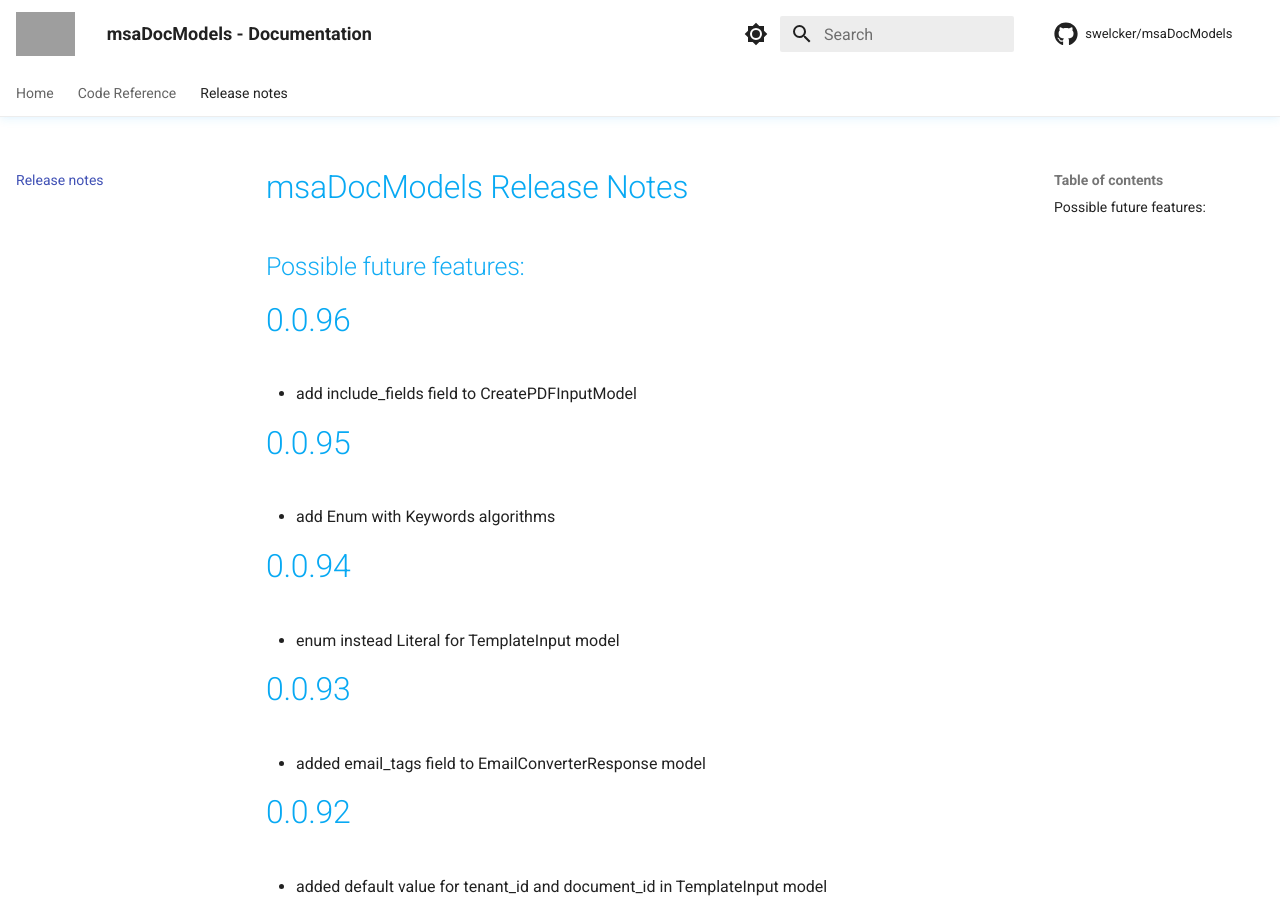
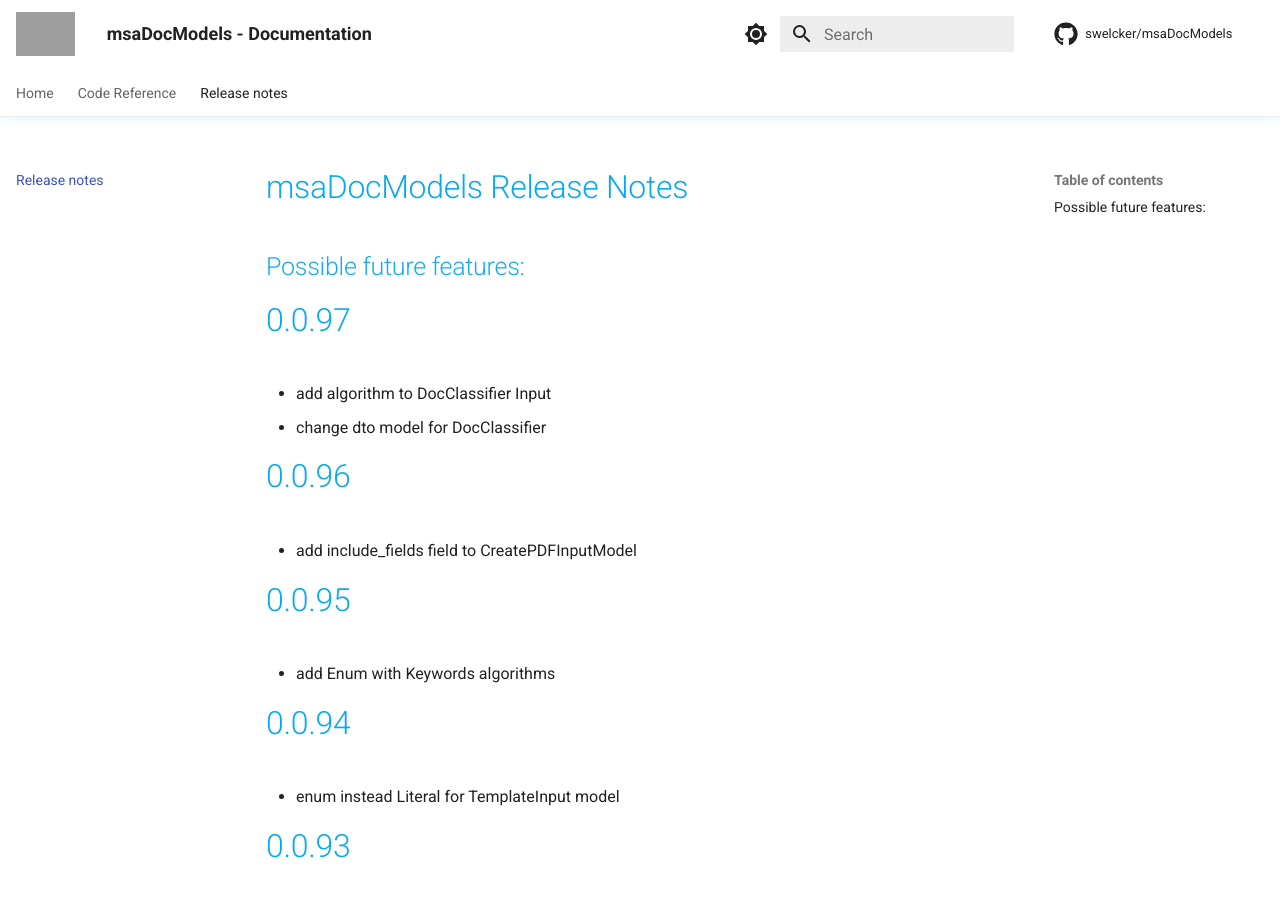
Before and after one commit to u2d-ai/msaDocModels, an MkDocs documentation site: the page built from docs/release-notes.md, in a window 1280 px wide and 900 px high. Built offline with MkDocs 1.6.1 and Material for MkDocs 9.7.7, drawn with Linux system fonts in a browser that asks for light colours; comment, search, counter and statistics services are not loaded; grey boxes are pictures that could not be loaded.

Commit message:
feat: update DocClassifier model

```diff
--- a/docs/release-notes.md
+++ b/docs/release-notes.md
@@ -1,5 +1,10 @@
 # msaDocModels Release Notes
 ## Possible future features:
+
+# 0.0.97
+
+- add algorithm to DocClassifier Input
+- change dto model for DocClassifier
 
 # 0.0.96
 
```
